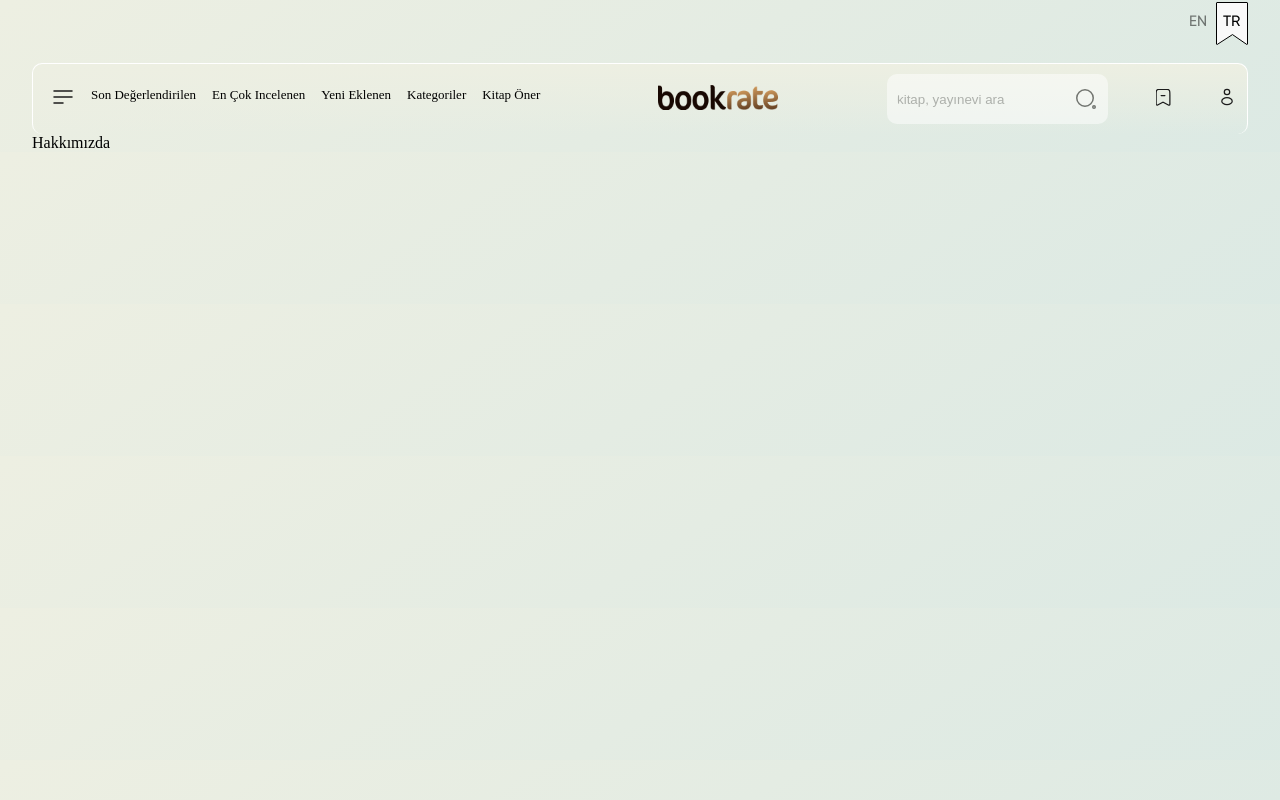
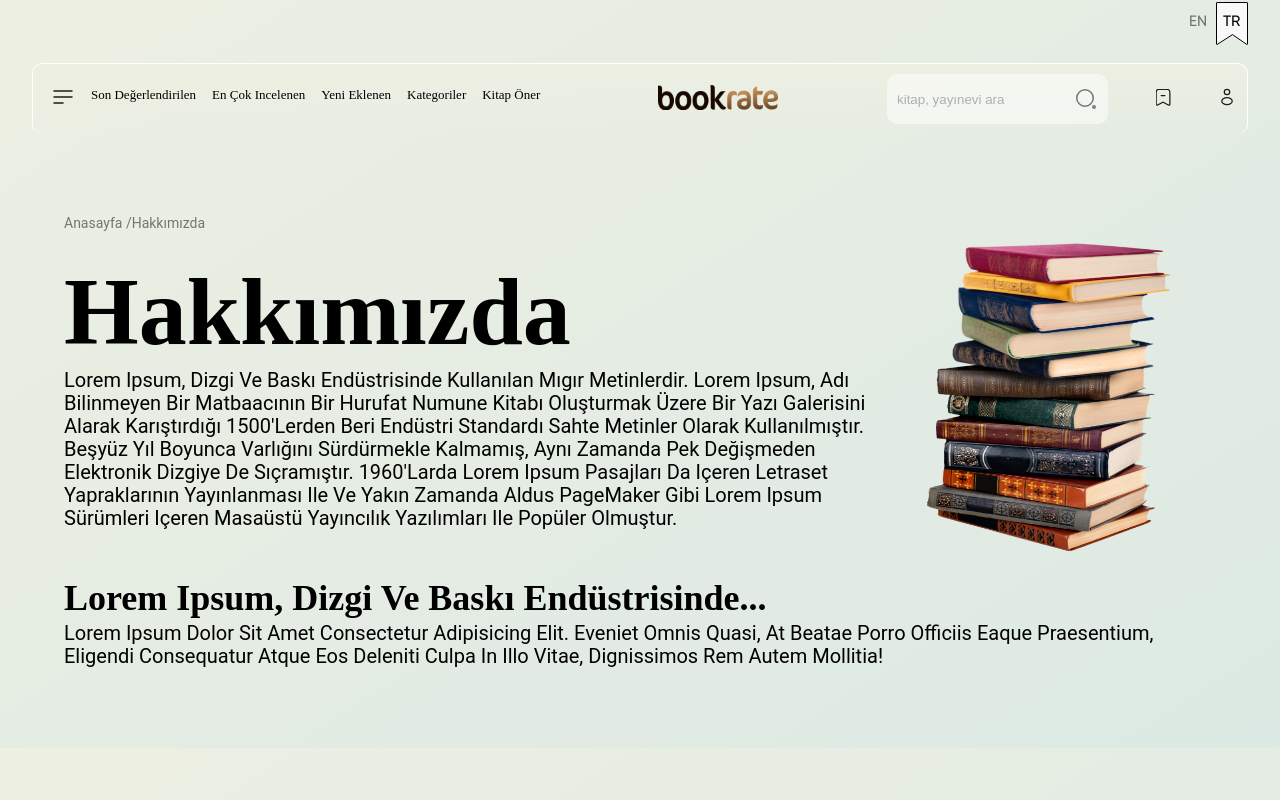
Before and after one commit to ademsuslu/Bookrate, a plain HTML site: page hakkımızda.html in a window 1280 px wide. Drawn offline with Linux system fonts and the light colour scheme.

Commit message:
refactor: add to about

```diff
--- a/css/style.css
+++ b/css/style.css
@@ -115,15 +115,25 @@ body {
   margin: 3rem;
   align-items: center;
   position: relative;
+  flex-wrap: wrap;
+  justify-content: center;
+}
+
+@media only screen and (max-width: 1200px) {
+  .Slider {
+    background-color: red;
+    padding: 0;
+    margin: 0;
+  }
 }
 
 .BottomSlideImg {
   width: 100%;
   position: absolute;
+  right: 0;
   left: 0;
-  bottom: -140px;
+  bottom: -100px;
   z-index: -1;
-  height: 30%;
 }
 
 .Slider-right {
@@ -224,6 +234,8 @@ body {
 .Slider-left-books {
   display: flex;
   margin-top: 15px;
+  width: 40vw;
+
 }
 
 .Slider-left-books h4 {
@@ -302,3 +314,91 @@ body {
 
 
 /* HAKKIMIZDA SAYFASI */
+.about {
+  margin: 5rem 2rem;
+  width: 100%;
+}
+
+.about span {
+  font-family: 'Roboto';
+  font-style: normal;
+  font-weight: 400;
+  font-size: 14px;
+  line-height: 16px;
+  text-transform: capitalize;
+  color: #000000;
+  opacity: 0.5;
+  margin-bottom: 1rem;
+}
+
+.about h1 {
+  font-family: 'Playfair Display';
+  font-style: normal;
+  font-weight: 700;
+  font-size: 96px;
+  line-height: 115px;
+  /* identical to box height, or 120% */
+
+  text-transform: capitalize;
+
+  color: #000000;
+}
+
+.about-desc {
+  width: 100%;
+  height: 300px;
+  display: flex;
+  margin-top: 10px;
+  justify-content: center;
+  align-items: center;
+}
+
+.about-desc p {
+  font-family: 'Roboto';
+  font-style: normal;
+  font-weight: 400;
+  font-size: 20px;
+  line-height: 23px;
+  text-transform: capitalize;
+
+  color: #000000;
+}
+
+.about-ımg {
+  width: 350px;
+  height: 350px;
+}
+
+.about-desc-bottom {
+  margin-top: 2rem;
+}
+
+.about-desc-bottom h3 {
+  font-family: 'Playfair Display';
+  font-style: normal;
+  font-weight: 700;
+  font-size: 36px;
+  line-height: 48px;
+  text-transform: capitalize;
+  color: #000000;
+}
+
+.about-desc-bottom p {
+  font-family: 'Roboto';
+  font-style: normal;
+  font-weight: 400;
+  font-size: 20px;
+  line-height: 23px;
+  text-transform: capitalize;
+
+  color: #000000;
+
+}
+
+@media only screen and (max-width: 992px) {
+  .about-ımg-wrapper {
+    display: none;
+  }
+}
+
+/* HAKKIMIZDA AND */
--- a/hakkımızda.html
+++ b/hakkımızda.html
@@ -6,7 +6,7 @@
     <meta name="viewport" content="width=device-width, initial-scale=1.0" />
     <link rel="stylesheet" href="/css/style.css" />
     <link rel="shortcut icon" href="./İmages/Logo.png" type="image/x-icon" />
-    <title>Bookrate</title>
+    <title>Bookrate/Hakkımızda</title>
   </head>
   <body>
     <!-- Language -->
@@ -163,7 +163,26 @@
         </div>
       </div>
       <div class="row">
-        Hakkımızda
+        <div class="about">
+          <span>anasayfa /hakkımızda</span>
+          <div class="about-desc">
+           <div> <h1>Hakkımızda</h1>
+            <p>
+              Lorem Ipsum, dizgi ve baskı endüstrisinde kullanılan mıgır metinlerdir. Lorem Ipsum, adı bilinmeyen bir matbaacının bir hurufat numune kitabı oluşturmak üzere bir yazı galerisini alarak karıştırdığı 1500'lerden beri endüstri standardı sahte metinler olarak kullanılmıştır. Beşyüz yıl boyunca varlığını sürdürmekle kalmamış, aynı zamanda pek değişmeden elektronik dizgiye de sıçramıştır. 1960'larda Lorem Ipsum pasajları da içeren Letraset yapraklarının yayınlanması ile ve yakın zamanda Aldus PageMaker gibi Lorem Ipsum sürümleri içeren masaüstü yayıncılık yazılımları ile popüler olmuştur.
+            </p></div>
+          <div>  <div class="about-ımg-wrapper">
+            <img class="about-ımg" src="./İmages/about.png" alt="about">
+          </div></div>
+          </div>
+          <div class="about-desc-bottom">
+            <h3>Lorem Ipsum, dizgi ve baskı endüstrisinde...</h3>
+            <p>
+              Lorem ipsum dolor sit amet consectetur adipisicing elit. Eveniet omnis quasi, at beatae porro officiis eaque praesentium, eligendi consequatur atque eos deleniti culpa in illo vitae, dignissimos rem autem mollitia!
+            </p>
+          </div>
+
+
+        </div>
       </div>
     <script src="./Javascript/index.js"></script>
   </body>
```
Also changed, not shown: index.html (+1 -1 lines), İmages/about.png (added).
